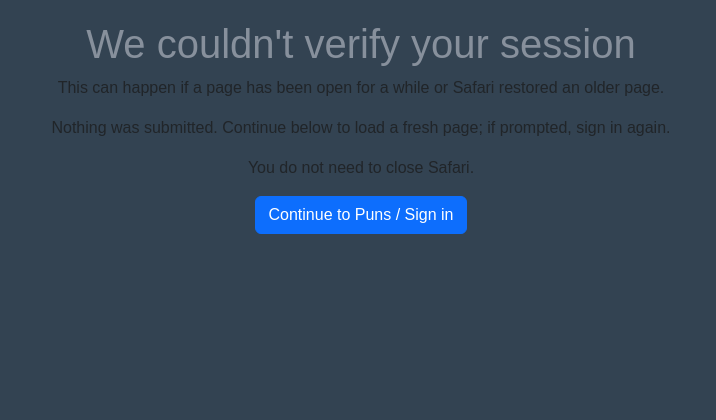
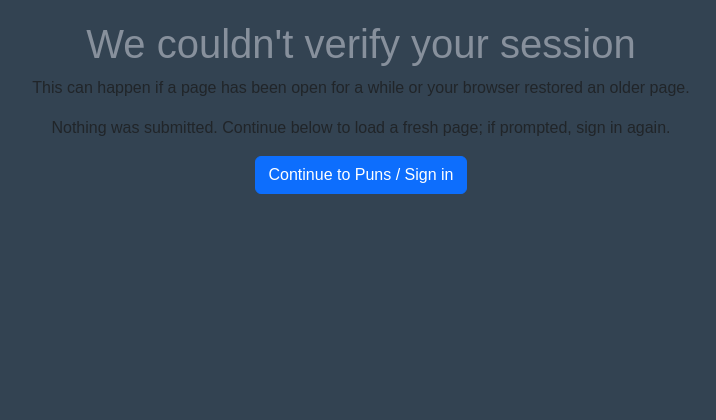
Before and after one commit to BigBangData/Puns, a Flask app: template templates/csrf_error.html in a window 1280 px wide. Shown: the part 69-489 px from the top of the page, without its empty margins (279-995 px from the left). Run offline with Flask 3, Linux system fonts and the light colour scheme; the template is opened without the code that fills it, so the values that code supplies are empty; some libraries are stand-ins or nearby versions.

Commit message:
Generalize "Safari" to "browser" in CSRF error page

```diff
--- a/templates/csrf_error.html
+++ b/templates/csrf_error.html
@@ -2,8 +2,7 @@
 {% block title %}Session Expired{% endblock %}
 {% block content %}
     <h1>We couldn't verify your session</h1>
-    <p>This can happen if a page has been open for a while or Safari restored an older page.</p>
+    <p>This can happen if a page has been open for a while or your browser restored an older page.</p>
     <p>Nothing was submitted. Continue below to load a fresh page; if prompted, sign in again.</p>
-    <p>You do not need to close Safari.</p>
     <a class="btn btn-primary" href="{{ url_for('login') }}">Continue to Puns / Sign in</a>
 {% endblock %}
```
